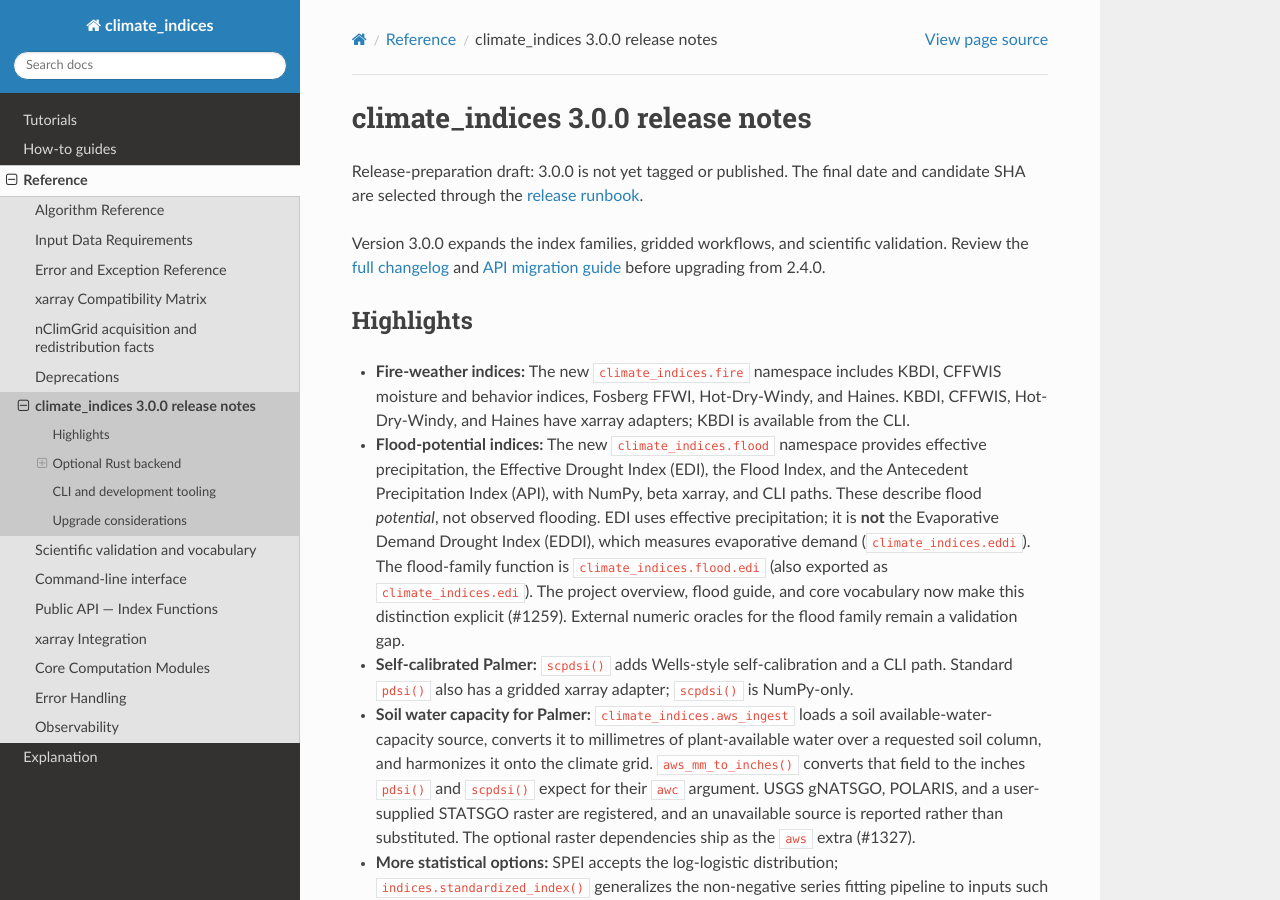
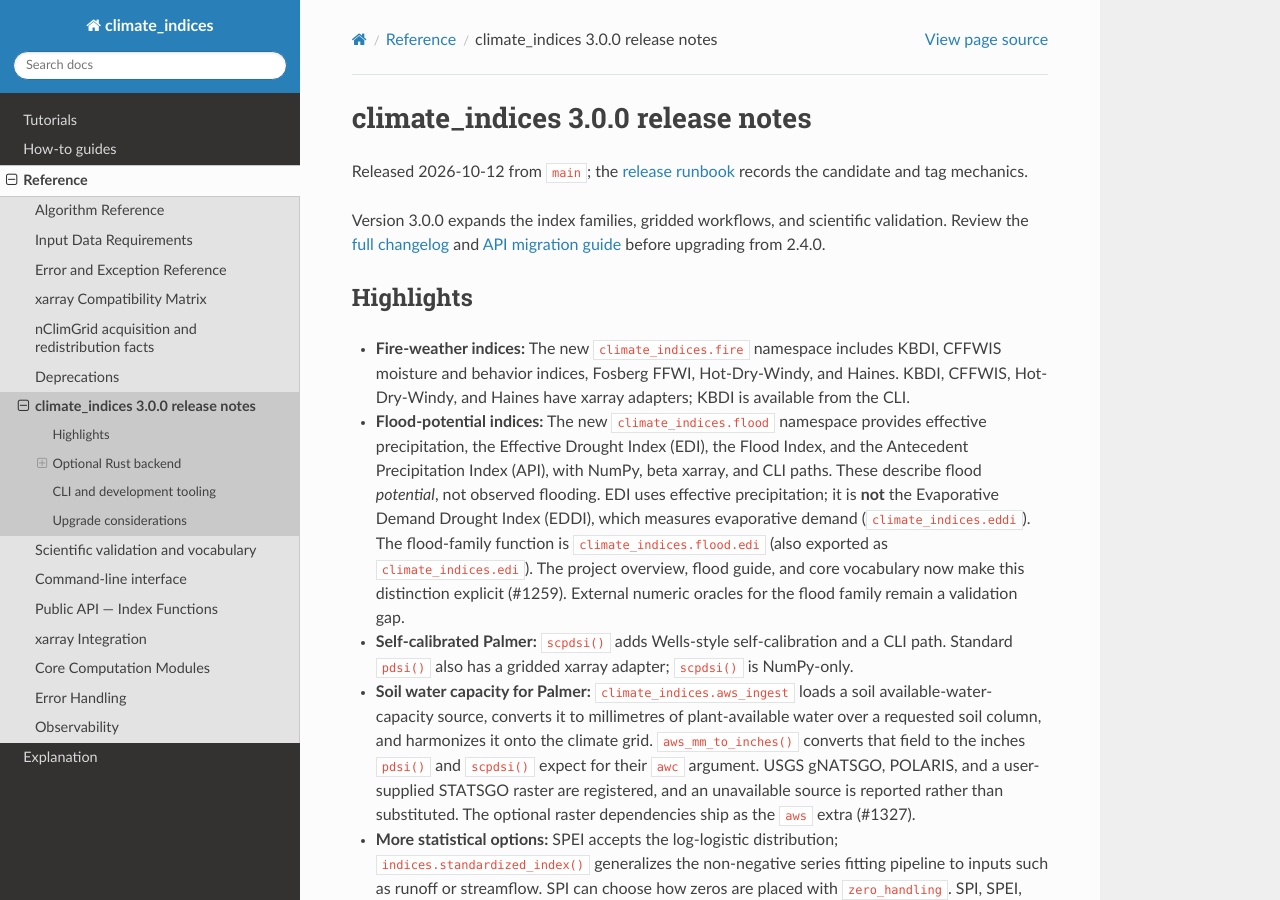
Before and after one commit to monocongo/climate_indices, a Sphinx documentation site: the page built from docs/release-notes-3.0.0.md, in a window 1280 px wide and 900 px high. Built offline with Sphinx 7.4.7 and the Read the Docs theme 3.1.0, drawn with Linux system fonts in a browser that asks for light colours.

Commit message:
docs(release): date the 3.0.0 release records
Freeze the 3.0.0 record so a tag build clears the changelog date guard:

- CHANGELOG.md: the 3.0.0 heading takes the release date, and the stale
  [unreleased] compare link becomes the [3.0.0] v2.4.0..v3.0.0 link.
- docs/release-notes-3.0.0.md: the pre-publication draft notice is replaced
  by the release date.

The date must match the day the v3.0.0 tag is created, because
test_changelog_top_entry_matches_pyproject_version requires a valid ISO date
on the top changelog entry for refs/tags/* builds.

```diff
--- a/docs/release-notes-3.0.0.md
+++ b/docs/release-notes-3.0.0.md
@@ -1,7 +1,7 @@
 # climate_indices 3.0.0 release notes
 
-Release-preparation draft: 3.0.0 is not yet tagged or published. The final date and
-candidate SHA are selected through the [release runbook](release-process.md).
+Released 2026-10-12 from `main`; the [release runbook](release-process.md) records the
+candidate and tag mechanics.
 
 Version 3.0.0 expands the index families, gridded workflows, and scientific
 validation. Review the [full changelog](https://github.com/monocongo/climate_indices/blob/main/CHANGELOG.md) and
```
Also changed, not shown: CHANGELOG.md (+2 -2 lines).
